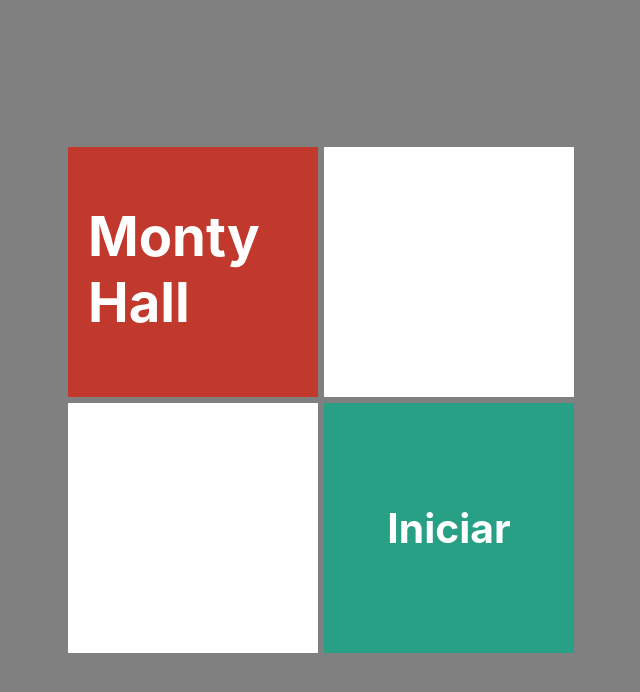
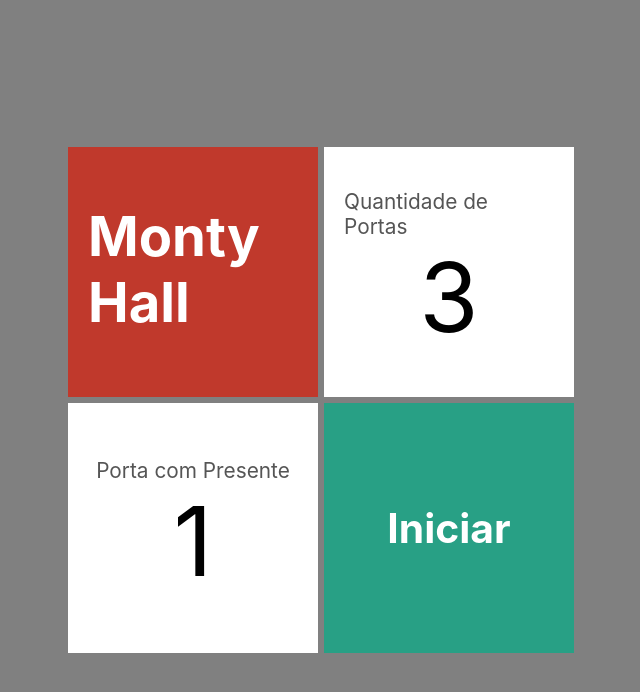
Before and after one commit to ChristanDaniel/clone-door-game, a Next.js app: page / in a window 1280 px wide. Shown: the top 692 px of the page, without its empty margins (319-959 px from the left). Built offline with nearby package versions, Linux system fonts and the light colour scheme.

Commit message:
add Component EntradaNumerica na page Home

```diff
--- a/pages/index.tsx
+++ b/pages/index.tsx
@@ -3,8 +3,12 @@ import Cartao from '../src/components/Cartao'
 import Link from 'next/link'
 
 import styles from '../styles/home.module.css'
+import EntradaNumerica from '../src/components/EntradaNumerica'
+import { useState } from 'react'
 
 const Home: NextPage = () => {
+  const [qtdePortas, setQtdePortas] = useState(3)
+  const [portaComPresente, setPortaComPresente] = useState(1)
 
   return (
     <div className={styles.home}>
@@ -12,12 +16,22 @@ const Home: NextPage = () => {
         <Cartao bgcolor="#c0392c">
           <h1>Monty Hall</h1>
         </Cartao>
-        <Cartao></Cartao>
+        <Cartao>
+          <EntradaNumerica text="Quantidade de Portas"
+            value={qtdePortas}
+            onChange={NovaQtde => (setQtdePortas(NovaQtde))}
+          />
+        </Cartao>
       </div>
       <div>
-        <Cartao></Cartao>
+        <Cartao>
+          <EntradaNumerica text="Porta com Presente"
+            value={portaComPresente}
+            onChange={PortaDoPresente => (setPortaComPresente(PortaDoPresente))}
+          />
+        </Cartao>
         <Cartao bgcolor="#28a085">
-          <Link href={`/jogo/4/2`} passHref>
+          <Link href={`/jogo/${qtdePortas}/${portaComPresente}`} passHref>
             <h2 className={styles.link}>Iniciar</h2>
           </Link>
         </Cartao>
--- a/src/components/EntradaNumerica/index.tsx
+++ b/src/components/EntradaNumerica/index.tsx
@@ -7,6 +7,7 @@ interface EntradaNumericaProps {
 }
 
 export default function EntradaNumerica(props: EntradaNumericaProps) {
+
     return (
         <div className={styles.entradaNumerica}>
             <span className={styles.text}>{props.text}</span>
--- a/src/components/EntradaNumerica/styles.module.css
+++ b/src/components/EntradaNumerica/styles.module.css
@@ -1,3 +1,17 @@
 .entradaNumerica {
     display: flex;
+    flex-direction: column;
+    flex: 1;
+    align-items: center;
+    justify-content: center;
+    color: #000;
 }
+
+.text {
+    color: #555;
+    font-size: 1.3rem;
+}
+
+.value {
+    font-size: 6rem;
+}
```
